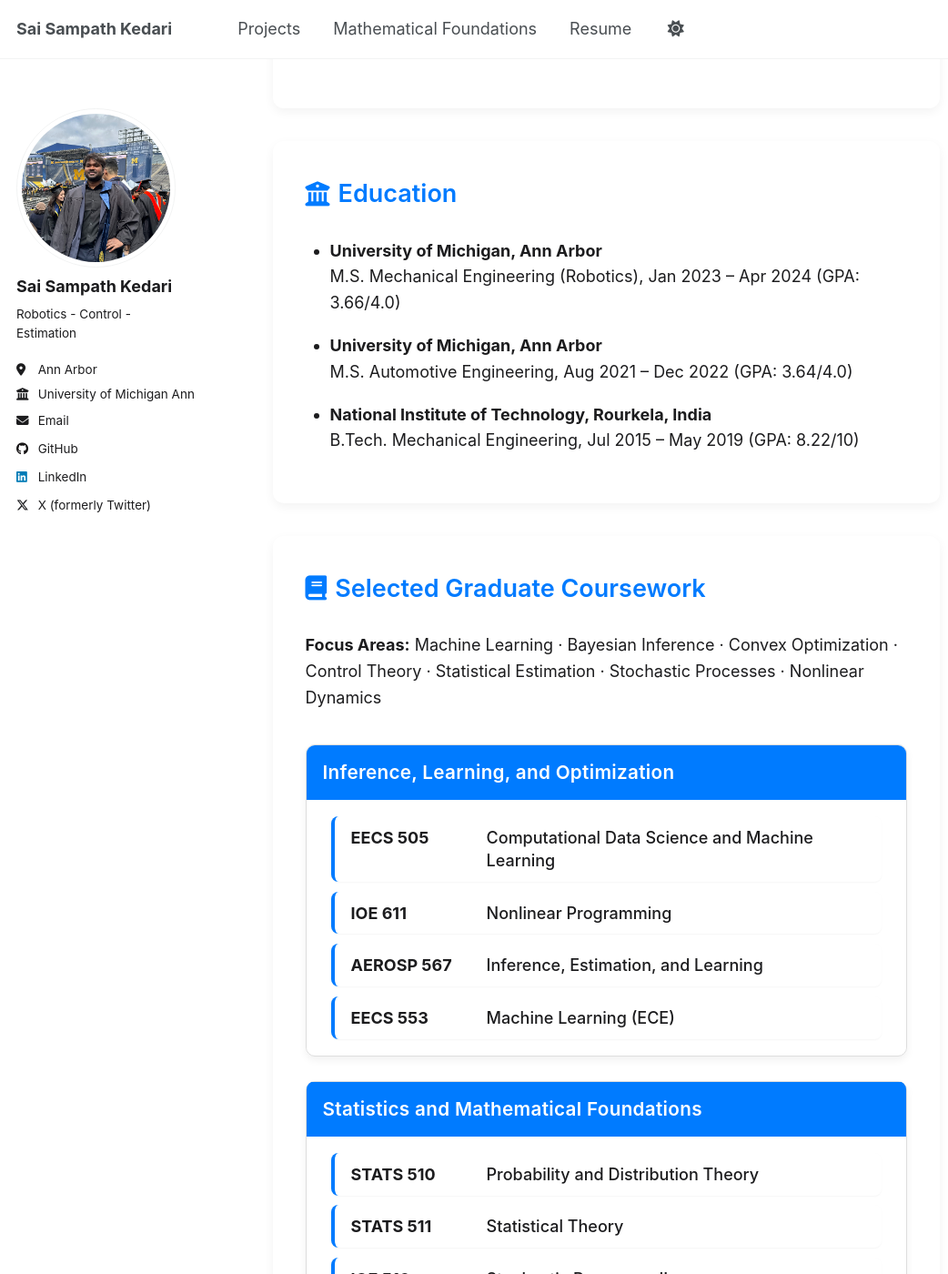
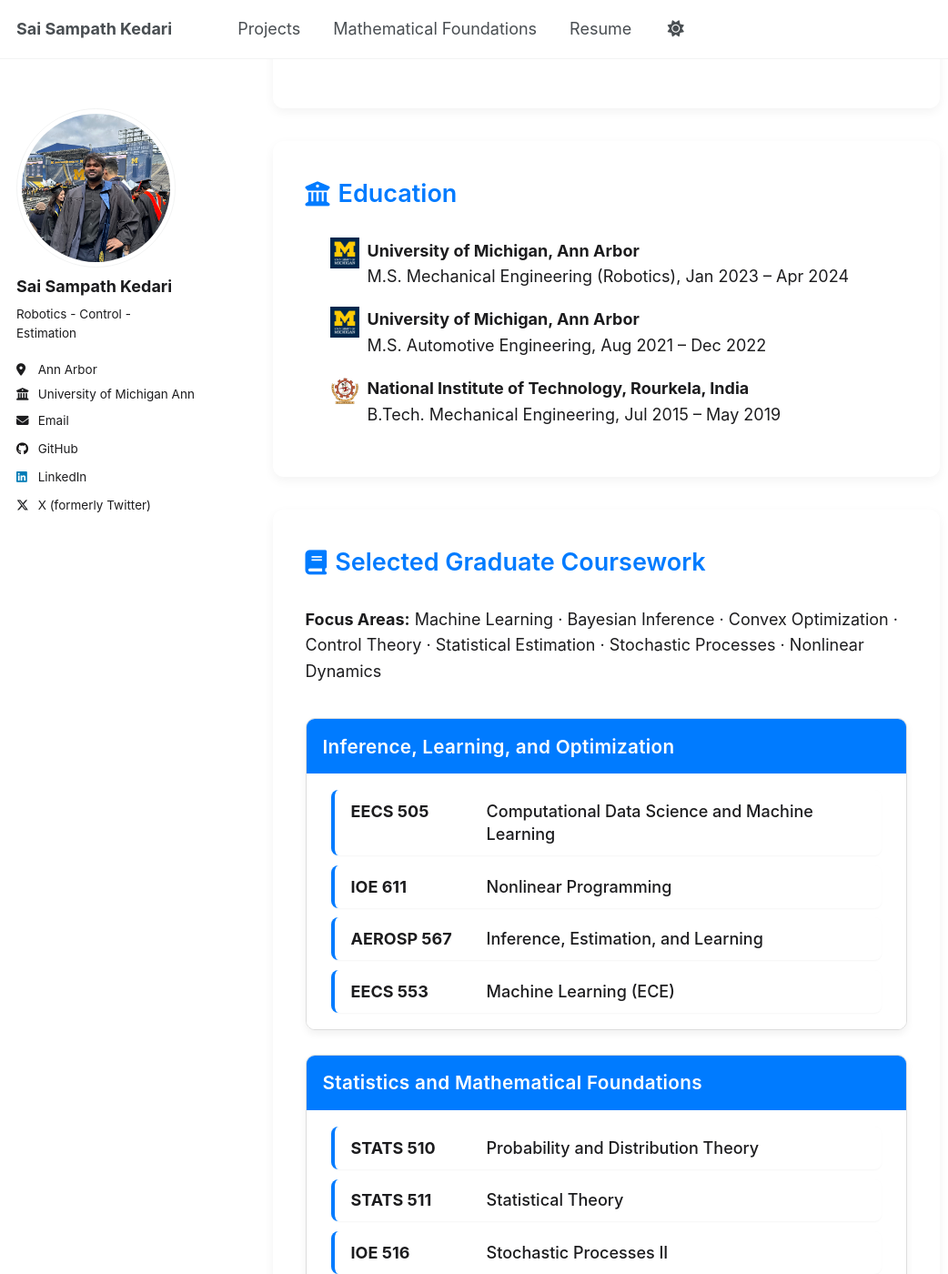
Before and after one commit to SaiSampathKedari/SaiSampathKedari.github.io, a Jekyll site: the page built from _pages/about.html, in a window 1280 px wide and 1400 px high, scrolled down 1583 px. Shown: the whole window at 91% size, without its empty margins (0-1042 px from the left). Built offline with Jekyll 4.4.1, drawn with Linux system fonts in a browser that asks for light colours.

Commit message:
Remove GPAs from education section

```diff
--- a/_pages/about.html
+++ b/_pages/about.html
@@ -38,18 +38,27 @@
       <i class="fas fa-university"></i>
       <span>Education</span>
     </div>
-    <ul>
-      <li>
-        <span class="edu-school"><strong>University of Michigan, Ann Arbor</strong></span><br />
-        <span class="edu-degree">M.S. Mechanical Engineering (Robotics), Jan 2023 – Apr 2024 (GPA: 3.66/4.0)</span>
+    <ul class="education-list">
+      <li class="edu-item">
+        <img class="edu-logo" src="{{ '/images/um_logo.png' | relative_url }}" alt="UMich logo" />
+        <div>
+          <span class="edu-school"><strong>University of Michigan, Ann Arbor</strong></span><br />
+          <span class="edu-degree">M.S. Mechanical Engineering (Robotics), Jan 2023 – Apr 2024</span>
+        </div>
       </li>
-      <li>
-        <span class="edu-school"><strong>University of Michigan, Ann Arbor</strong></span><br />
-        <span class="edu-degree">M.S. Automotive Engineering, Aug 2021 – Dec 2022 (GPA: 3.64/4.0)</span>
+      <li class="edu-item">
+        <img class="edu-logo" src="{{ '/images/um_logo.png' | relative_url }}" alt="UMich logo" />
+        <div>
+          <span class="edu-school"><strong>University of Michigan, Ann Arbor</strong></span><br />
+          <span class="edu-degree">M.S. Automotive Engineering, Aug 2021 – Dec 2022</span>
+        </div>
       </li>
-      <li>
-        <span class="edu-school"><strong>National Institute of Technology, Rourkela, India</strong></span><br />
-        <span class="edu-degree">B.Tech. Mechanical Engineering, Jul 2015 – May 2019 (GPA: 8.22/10)</span>
+      <li class="edu-item">
+        <img class="edu-logo" src="{{ '/images/nit_logo.png' | relative_url }}" alt="NIT Rourkela logo" />
+        <div>
+          <span class="edu-school"><strong>National Institute of Technology, Rourkela, India</strong></span><br />
+          <span class="edu-degree">B.Tech. Mechanical Engineering, Jul 2015 – May 2019</span>
+        </div>
       </li>
     </ul>
   </section>
@@ -128,6 +137,23 @@
 
 .section ul li {
   margin-bottom: 1rem;
+}
+
+.education-list {
+  list-style: none;
+  padding-left: 0;
+}
+
+.edu-item {
+  display: flex;
+  align-items: flex-start;
+  gap: 0.5rem;
+  margin-bottom: 1rem;
+}
+
+.edu-logo {
+  width: 32px;
+  height: auto;
 }
 
 .icon-heading {
```
